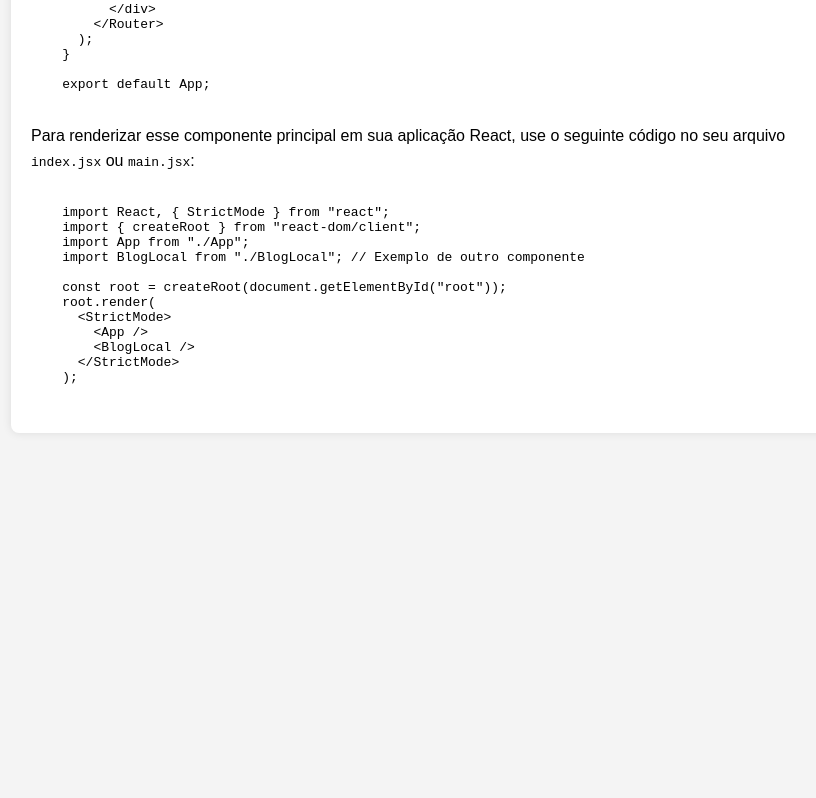
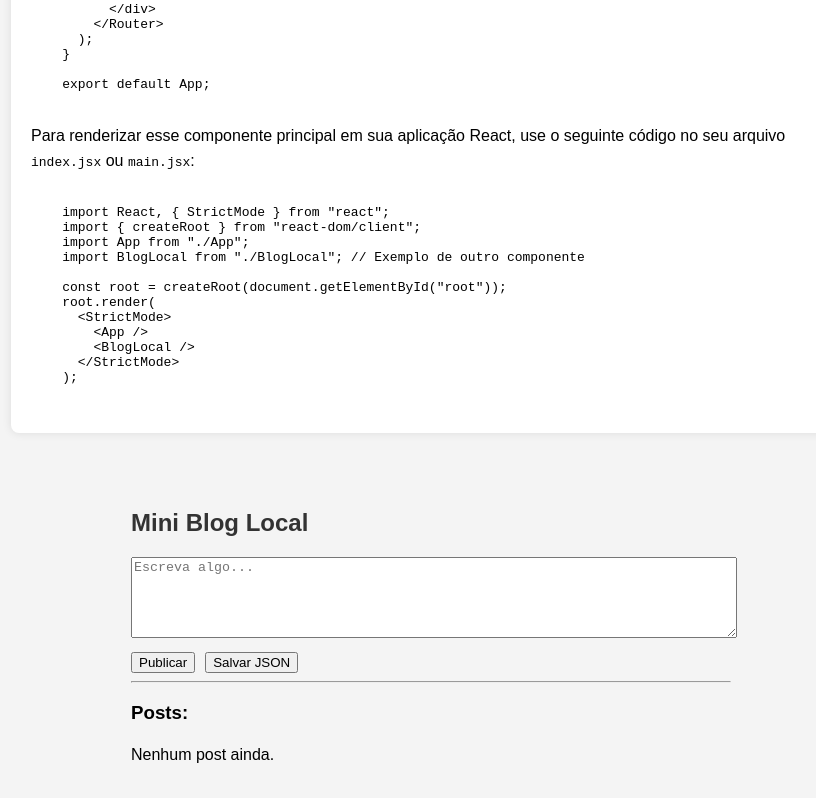
Before and after one commit to LuigiBSI2024/Seminario_1-Web_1, a React (Vite) app in the folder Listen/: page / in a window 1280 px wide. Shown: the part 3198-3996 px from the top of the page, without its empty margins (209-1025 px from the left). Before the commit the page ends 3671 px from the top, so only its background shows below. Built offline with nearby package versions, Linux system fonts and the light colour scheme.

Commit message:
Seminário Concluído

```diff
--- a/Listen/src/index.jsx
+++ b/Listen/src/index.jsx
@@ -15,6 +15,7 @@ entre os StrictMode. */
 
 root.render(
   <StrictMode>
+    <BlogLocal></BlogLocal>
   </StrictMode>
 );
 
```
Also changed, not shown: 1 other file (tests, documents, lock files or other folders).
